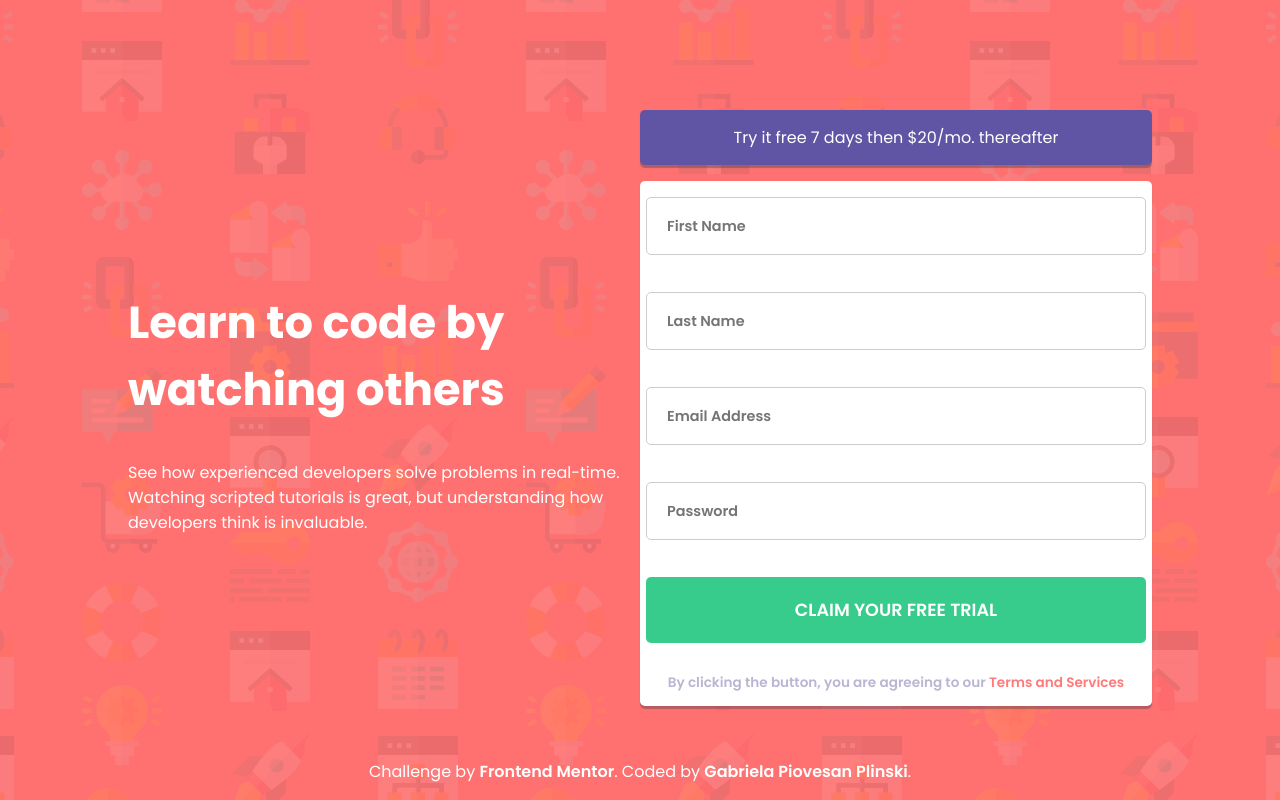
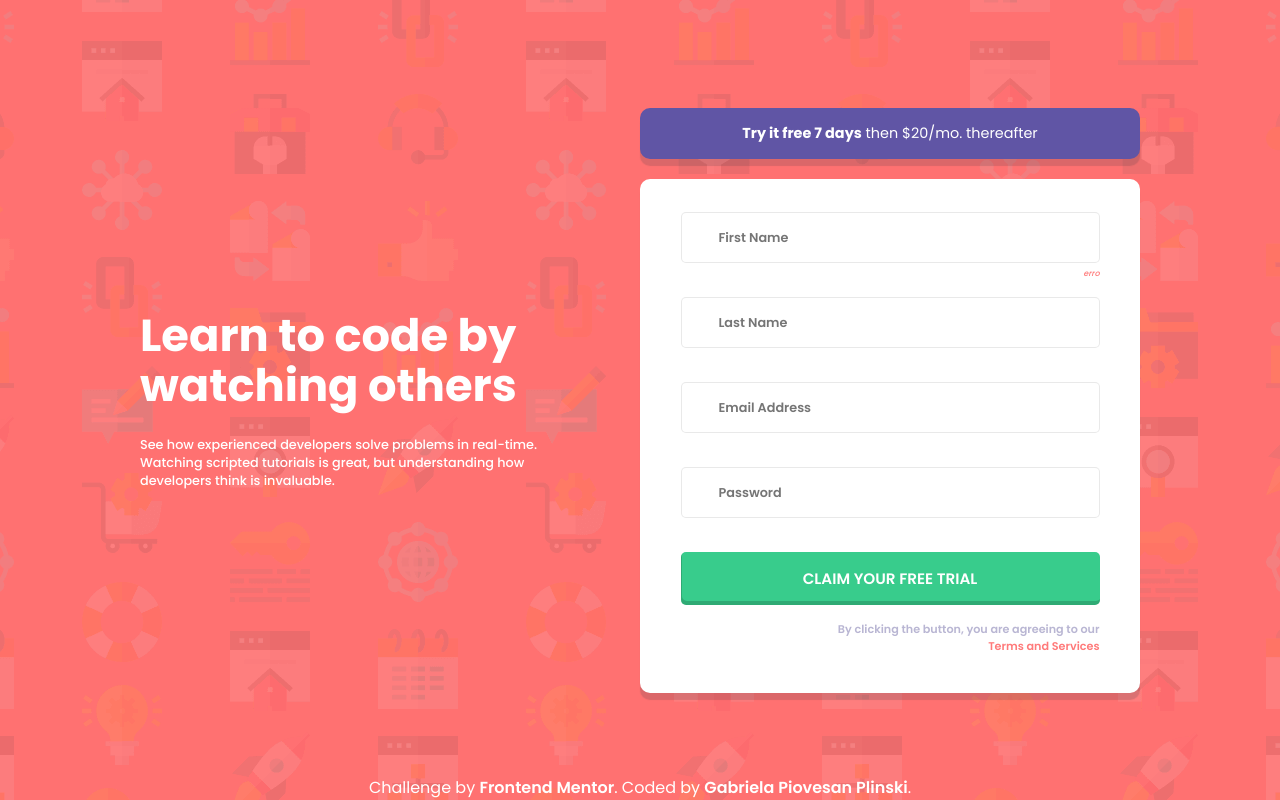
Before and after one commit to gabrielaplinski/Signup-JS, a plain HTML site: page index.html in a window 1280 px wide. Drawn offline with Linux system fonts and the light colour scheme.

Commit message:
styles/js update

```diff
--- a/estilos/styles.css
+++ b/estilos/styles.css
@@ -14,14 +14,14 @@
 
 * {
     box-sizing: border-box;
+    margin: 0;
+    padding: 0;
 }
 
 
 html, body {
     height: 100%;
     width: 100%;
-    margin: 0;
-    padding: 0;
 }
 
 body {
@@ -40,91 +40,139 @@ main {
     align-content: center;
 }
 
-section#left {
-    width: 600px;
+section#colone {
+    width: 500px;
+    padding-right: 50px;
 }
 
-section#left h1 {
+section#colone h1 {
     font-weight: 700;
     font-size: 2.8em;
+    line-height: 50px;
+    padding-bottom: 25px;
 }
 
-section#left h2 {
-    font-weight: 400;
-    font-size: 1em;
+section#colone h2 {
+    font-weight: 500;
+    font-size: 0.8em;
 }
 
-section#right {
-    width: 600px;
-
+section#coltwo {
+    width: 500px;
 }
 
-.coldir {
-    box-shadow: 0px 3px 1px 0px hsla(249, 10%, 26%, 0.384);
-    border-radius: 5px;
+.right {
+    box-shadow: 0px 7px 1px 0px hsla(249, 10%, 26%, 0.185);
+    border-radius: 10px;
 }
 
 p#price {
     background-color: var(--cpurple);
     padding: 15px;
     text-align: center;
+    margin-bottom: 20px;
+    font-size: 0.9em;
 }
 
 div#signin {
     background-color: white;
+
     display: flex;
     flex-direction: column;
     justify-content: center;
     align-items: center;
 }
 
-form {
+#formulario {
+    padding: 25px 0px 30px 0px;
     display: flex;
     flex-direction: column;
-    gap: 5px;
-    width: 100%;
+    gap: 0;
+    width: 87%;
     max-width: 500px;
     margin: 0 auto;
 }
 
+#formulario p {
+    margin: 0;
+    padding: 8px;
+    position: relative;
+    display: flex;
+    flex-direction: column;
+    align-items: flex-end;
+}
+
+.sr-only {
+    position: absolute;
+    width: 1px;
+    height: 1px;
+    margin: -1px;
+    overflow: hidden;
+    clip-path: rect(0, 0, 0, 0);
+    border: 0;
+}
+
 input, textarea {
     width: 100%;
-    padding: 20px;
+    padding: 17px;
     margin: 0;
-    border: 1px solid #ccc;
+    border: 1px solid #e4e3e3c9;
     border-radius: 5px;
-    font-size: 0.9em;
+    font-size: 0.8em;
     box-sizing: border-box;
+}
+
+input.sucess {
+    border-color: var(--cgreen);
+}
+
+input.error {
+    border-color: var(--cred);
+}
+
+.msg {
+    text-transform: ;
+    color: var(--cred);
+    font-size: 0.5em;
+    font-style: italic;
+    font-weight: 500;
+    text-align: right;
+    margin-bottom: 10px;
+    height: 1em;
+    padding-top: 5px;
 }
 
 input::placeholder {
     font-family: 'Poppins', sans-serif;
     font-weight: 600;
+    padding-left: 20px;
 }
 
 input[type="submit"] {
+    padding: 15px;
     color: white;
     border: 0;
     font-family: 'Poppins', sans-serif;
     font-weight: 600;
-    font-size: 1.1em;
+    font-size: 0.95em;
     text-transform: uppercase;
     background-color: var(--cgreen);
     border-radius: 5px;
     cursor: pointer;
+    box-shadow: inset 1px -4px 0px 0px #0000002b;
 
-    transition: background 0.3s, transform 0.2s;
+    transition: background 0.2s, transform 0.2s;
 }
 
 input[type="submit"]:hover {
-    background-color: greenyellow;
+    background-color: hsl(154, 48%, 64%);
 }
 
 .obs {
     color: var(--cpurple2);
     font-weight: 600;
     text-align: center;
-    font-size: 0.85em;
+    font-size: 0.7em;
 }
 
 a {
--- a/index.html
+++ b/index.html
@@ -13,36 +13,41 @@
 
   <main>
 
-    <section id="left">
+    <section id="colone">
       <h1>Learn to code by watching others</h1>
       <h2>See how experienced developers solve problems in real-time. Watching scripted tutorials is great, but understanding how developers think is invaluable.</h2>
     </section>
 
-    <section id="right">
-      <p class="coldir" id="price">Try it free 7 days then $20/mo. thereafter</p>
-      <div class="coldir" id="signin">
-        <form action="cad.js" method="post">
+    <section id="coltwo">
+      <p class="right" id="price"><b>Try it free 7 days</b> then $20/mo. thereafter</p>
+      <div class="right" id="signin">
+        <form action="script/cad.js" method="post" id="formulario">
           <p>
-            <label for="iname"></label>
+            <label for="iname" class="sr-only">Name</label>
             <input type="text" name="name" id="iname" placeholder="First Name" required autocomplete="name">
+            <small class="msg">erro</small>
           </p>
           <p>
-            <label for="ilast"></label>
+            <label for="ilast" class="sr-only">Last name</label>
             <input type="text" name="last" id="ilast" placeholder="Last Name" required autocomplete="family-name">
+            <small class="msg"></small>
           </p>
           <p>
-            <label for="imail"></label>
+            <label for="imail" class="sr-only">Email Address</label>
             <input type="email" name="mail" id="imail" placeholder="Email Address" required autocomplete="email" pattern="^[\w\.-]+@[\w\.-]+\.\w{2,}$" title="Looks like this is not an email">
+            <small class="msg"></small>
           </p>
           <p>
-            <label for="ipass"></label>
+            <label for="ipass" class="sr-only">Password</label>
             <input type="password" name="pass" id="ipass" placeholder="Password" required autocomplete="new-password">
+            <small class="msg"></small>
           </p>
           <p>
             <input type="submit" value="Claim your free trial">
           </p>
+          <p class="obs">By clicking the button, you are agreeing to our <a href="#" target="_blank">Terms and Services</a></p>
         </form>
-        <p class="obs">By clicking the button, you are agreeing to our <a href="#" target="_blank">Terms and Services</a></p>
+
       </div>
     </section>
 
@@ -54,5 +59,6 @@
       Coded by <a href="#">Gabriela Piovesan Plinski</a>.
     </p>
   </footer>
+  <script src="script/cad.js"></script>
 </body>
 </html>
```
Also changed, not shown: script/cad.js (added).
